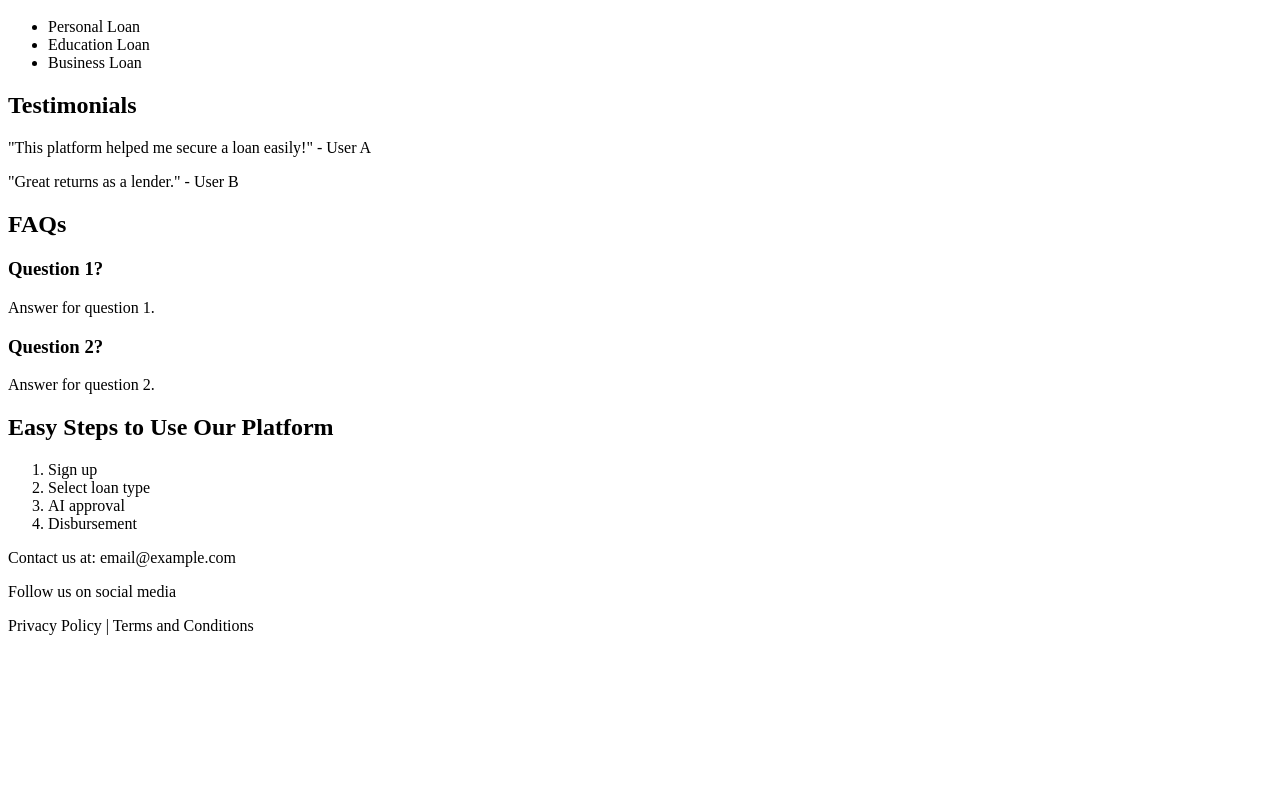
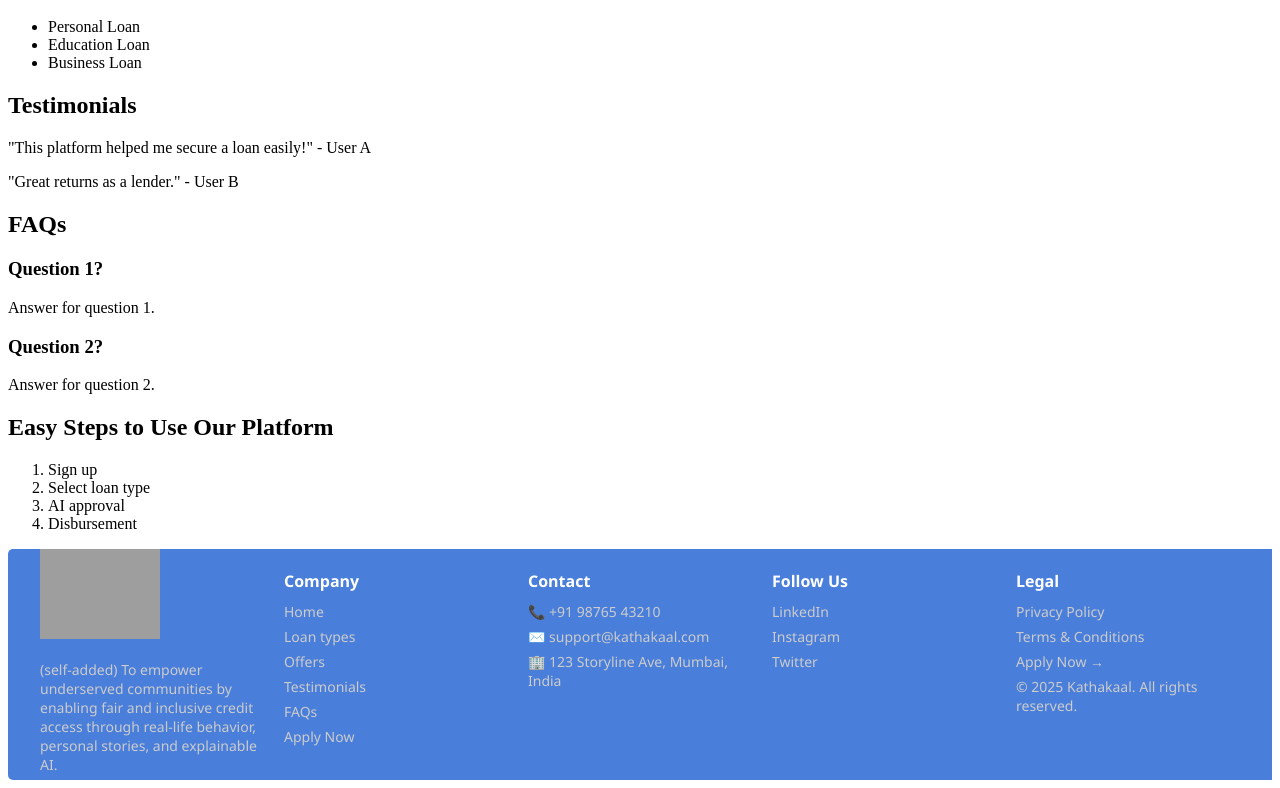
Before and after one commit to sethishiv/Kathakaal, a React (Vite) app: page / in a window 1280 px wide. Shown: the part 1541-2329 px from the top of the page. Before the commit the page ends 2192 px from the top, so only its background shows below. Built offline with nearby package versions, Linux system fonts and the light colour scheme; grey boxes are pictures that could not be loaded.

Commit message:
Footer section added with scroll to top functionality

```diff
--- a/src/App.jsx
+++ b/src/App.jsx
@@ -3,6 +3,13 @@ import { BrowserRouter as Router, Routes, Route } from 'react-router-dom';
 import Home from './pages/Home';
 import Borrower from './pages/Borrower';
 import Lender from './pages/Lender';
+import LoanTypesSection from './components/LoanTypesSection';
+import OffersDataSection from './components/OffersDataSection';
+import TestimonialsSection from './components/TestimonialsSection';
+import FAQsSection from './components/FAQsSection';
+import LoanRequestFormSection from './borrowerComponents/LoanRequestFormSection';
+import Navbar from './components/Navbar';
+
 
 function App() {
   const [loanRequests, setLoanRequests] = useState([]);
@@ -41,6 +48,40 @@ function App() {
             />
           }
         />
+        <Route
+        path="/loan-types"
+        element={
+        <LoanTypesSection />} />
+
+        <Route
+        path="/Home"
+        element={<Home />}/>
+
+        <Route
+        path="/OffersDataSection"
+        element={<OffersDataSection />} />
+
+        <Route
+        path="/TestimonialsSection"
+        element={<TestimonialsSection />} />
+
+        <Route
+        path="/FAQsSection"
+        element={<FAQsSection />} />
+
+        <Route
+        path="/LoanRequestFormSection"
+        element={
+          <LoanRequestFormSection
+            loanRequests={loanRequests}
+            addLoanRequest={addLoanRequest}
+          />
+        }
+        />
+
+
+
+
       </Routes>
 
   );
--- a/src/components/Footer.jsx
+++ b/src/components/Footer.jsx
@@ -1,11 +1,66 @@
-import React from 'react';
+// Footer.jsx
+import React from "react";
+import { Link } from "react-router-dom";
+import "./Footer.css";
 
 const Footer = () => {
   return (
-    <footer>
-      <p>Contact us at: email@example.com</p>
-      <p>Follow us on social media</p>
-      <p>Privacy Policy | Terms and Conditions</p>
+    <footer className="footer-container">
+      <div className="footer-inner">
+        {/* Block 1: Branding */}
+        <div className="footer-block branding">
+          <img
+            src="/logo-placeholder.svg" // Replace with actual logo path
+            alt="Kathakaal Logo"
+            className="footer-logo"
+          />
+
+          <p className="tagline">
+            (self-added) To empower underserved communities by enabling fair and inclusive credit access through real-life behavior, personal stories, and explainable AI.
+          </p>
+        </div>
+
+        {/* Block 2: Quick Navigation */}
+        <div className="footer-block">
+        <h4>Company</h4>
+        <ul className="footer-links">
+    {/* <li><Link to="/Navbar">Home</Link></li> */}
+    <li><Link to="/Home" onClick={() => window.scrollTo({ top: 0, behavior: 'smooth' })}>Home</Link></li>
+
+    <li><Link to="/loan-types">Loan types</Link></li>
+    <li><Link to="/OffersDataSection">Offers</Link></li>
+    <li><Link to="/TestimonialsSection">Testimonials</Link></li>
+    <li><Link to="/FAQsSection">FAQs</Link></li>
+    <li><Link to="/LoanRequestFormSection">Apply Now</Link></li>
+    </ul>
+    </div>
+
+
+        {/* Block 3: Contact Info */}
+        <div className="footer-block">
+          <h4>Contact</h4>
+          <p>📞 +91 98765 43210</p>
+          <p>✉️ support@kathakaal.com</p>
+          <p>🏢 123 Storyline Ave, Mumbai, India</p>
+        </div>
+
+        {/* Block 4: Social Media */}
+        <div className="footer-block">
+          <h4>Follow Us</h4>
+          <a href="https://linkedin.com" target="_blank" rel="noreferrer">LinkedIn</a>
+          <a href="https://instagram.com" target="_blank" rel="noreferrer">Instagram</a>
+          <a href="https://twitter.com" target="_blank" rel="noreferrer">Twitter</a>
+        </div>
+
+        {/* Block 5: Legal Links */}
+        <div className="footer-block">
+          <h4>Legal</h4>
+          <Link to="/privacy-policy">Privacy Policy</Link>
+          <Link to="/terms">Terms & Conditions</Link>
+          <a href="/apply" className="apply-now">Apply Now →</a>
+          <p className="company-name">© 2025 Kathakaal. All rights reserved.</p>
+        </div>
+      </div>
     </footer>
   );
 };
--- /dev/null
+++ b/src/components/footer.css
@@ -0,0 +1,75 @@
+/* Footer.css */
+
+.footer-container {
+  background-color: #497eda; /* Matches the Simpl footer color */
+  color: #e0e0e0;
+  /* padding: 40px 20px; */
+  font-family: 'Segoe UI', sans-serif;
+  border-radius: 5px 0  0 5px;
+}
+
+.footer-inner {
+  display: flex;
+  flex-wrap: wrap;
+  justify-content: space-between;
+  max-width: 1200px;
+  margin: auto;
+  gap: 20px;
+}
+.footer-links {
+  list-style-type: none; /* Removes bullets */
+  padding: 0;            /* Removes left indentation */
+  margin: 0;             /* Optional: aligns cleanly */
+}
+
+.footer-block {
+  list-style: none;
+  flex: 1 1 200px;
+  min-width: 180px;
+}
+
+.footer-block h4 {
+  color: #ffffff;
+  margin-bottom: 10px;
+  font-size: 16px;
+}
+
+.footer-block a,
+.footer-block p {
+  display: block;
+  color: #ccc;
+  margin: 6px 0;
+  text-decoration: none;
+  font-size: 14px;
+  transition: color 0.2s;
+}
+
+.footer-block a:hover {
+  color: #00e0c5;
+  text-decoration: underline;
+}
+
+.footer-logo {
+  width: 120px;
+  margin-bottom: 10px;
+}
+
+.branding .company-name {
+  font-weight: bold;
+  margin: 8px 0;
+}
+
+.tagline {
+  color: #aaa;
+  font-size: 14px;
+  margin-top: 10px;
+  max-width: 300px;
+}
+
+/* Responsive */
+@media (max-width: 768px) {
+  .footer-inner {
+    flex-direction: column;
+    align-items: flex-start;
+  }
+}
```
